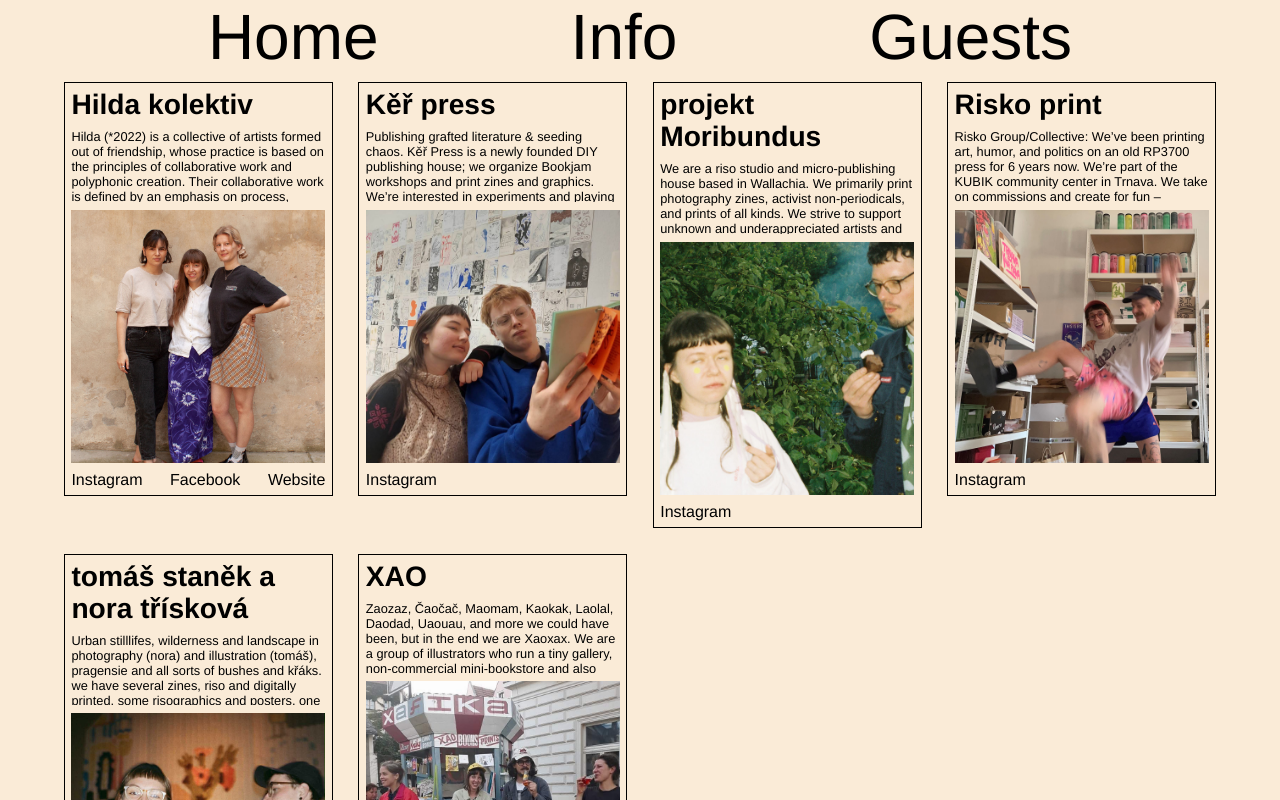
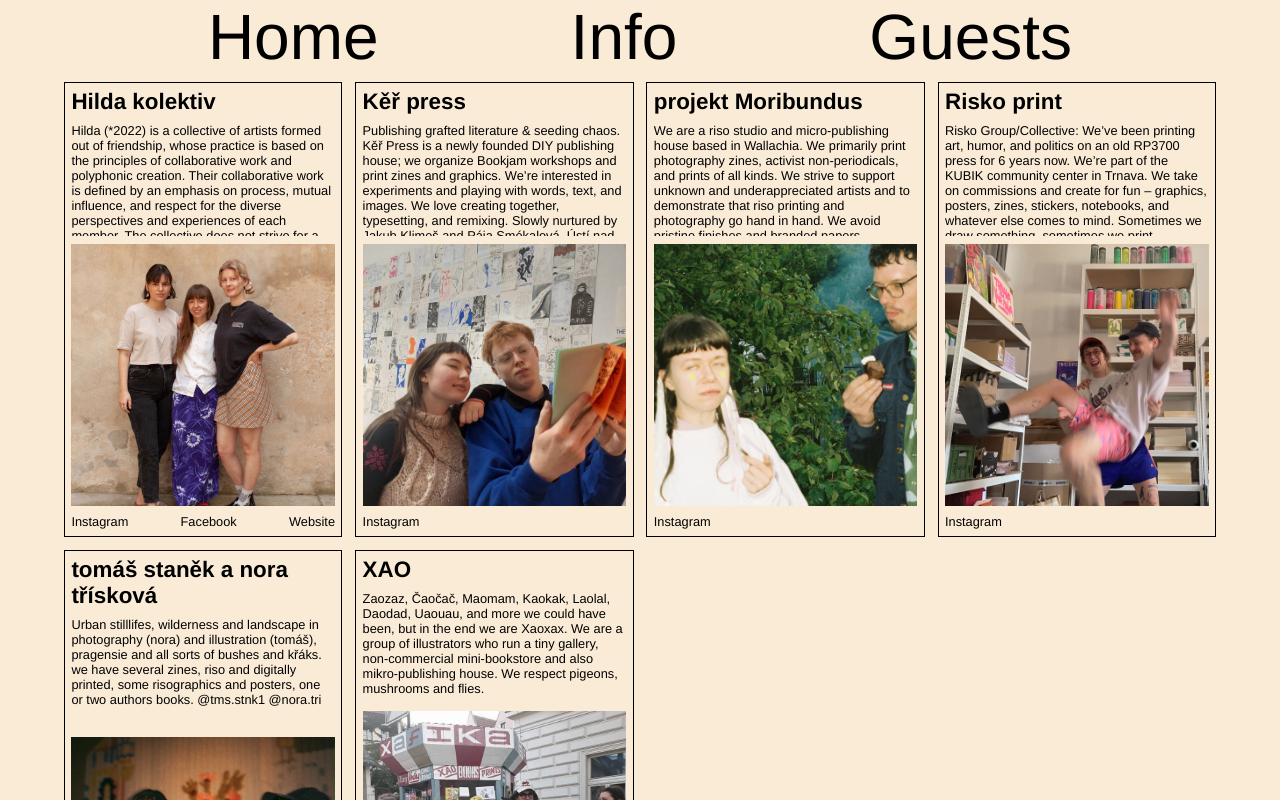
Before and after one commit to Janajaro/zinek, a React (Vite) app: page /list in a window 1280 px wide. Shown: the top 800 px of the page. Built offline with nearby package versions, Linux system fonts and the light colour scheme; a web font is replaced by a local one.

Commit message:
layout update

```diff
--- a/src/components/GuestCard/GuestCard.css
+++ b/src/components/GuestCard/GuestCard.css
@@ -8,7 +8,7 @@
 }
 
 .individual-guest-card_name {
-    font-size: clamp(1.4rem, 2.2vw, 2.4rem);
+    font-size: 1.4rem;
 }
 
 .individual-guest-card_img {
@@ -20,18 +20,13 @@
 .individual-guest-card_description {
     flex: 1;
     overflow-y: auto;
-    font-size: clamp(0.8rem, 0.9vw, 1.2rem);
-    min-height: 20%;
-}
-
-.guests-grid {
-    display: grid;
-    grid-template-columns: repeat(auto-fit, minmax(260px, 1fr));
-    gap: 2vw;
+    font-size: clamp(0.8rem, 0.85vw, 1.2rem);
+    min-height: 30%;
 }
 
 .individual-guest-card_contact {
     display: flex;
     flex-direction: row;
     justify-content: space-between;
+    font-size: clamp(0.8rem, 0.85vw, 1.2rem);
 }
--- a/src/pages/List/List.css
+++ b/src/pages/List/List.css
@@ -1,9 +1,7 @@
 .guests-grid {
-    display: flex;
-    flex-direction: row;
-    flex-wrap: wrap;
-    justify-content: center;
-    gap: 2vw;
+    display: grid;
+    grid-template-columns: repeat(auto-fit, minmax(260px, 1fr));
+    gap: 1vw;
     margin: 0 5vw 5vh 5vw;
 }
 
```
